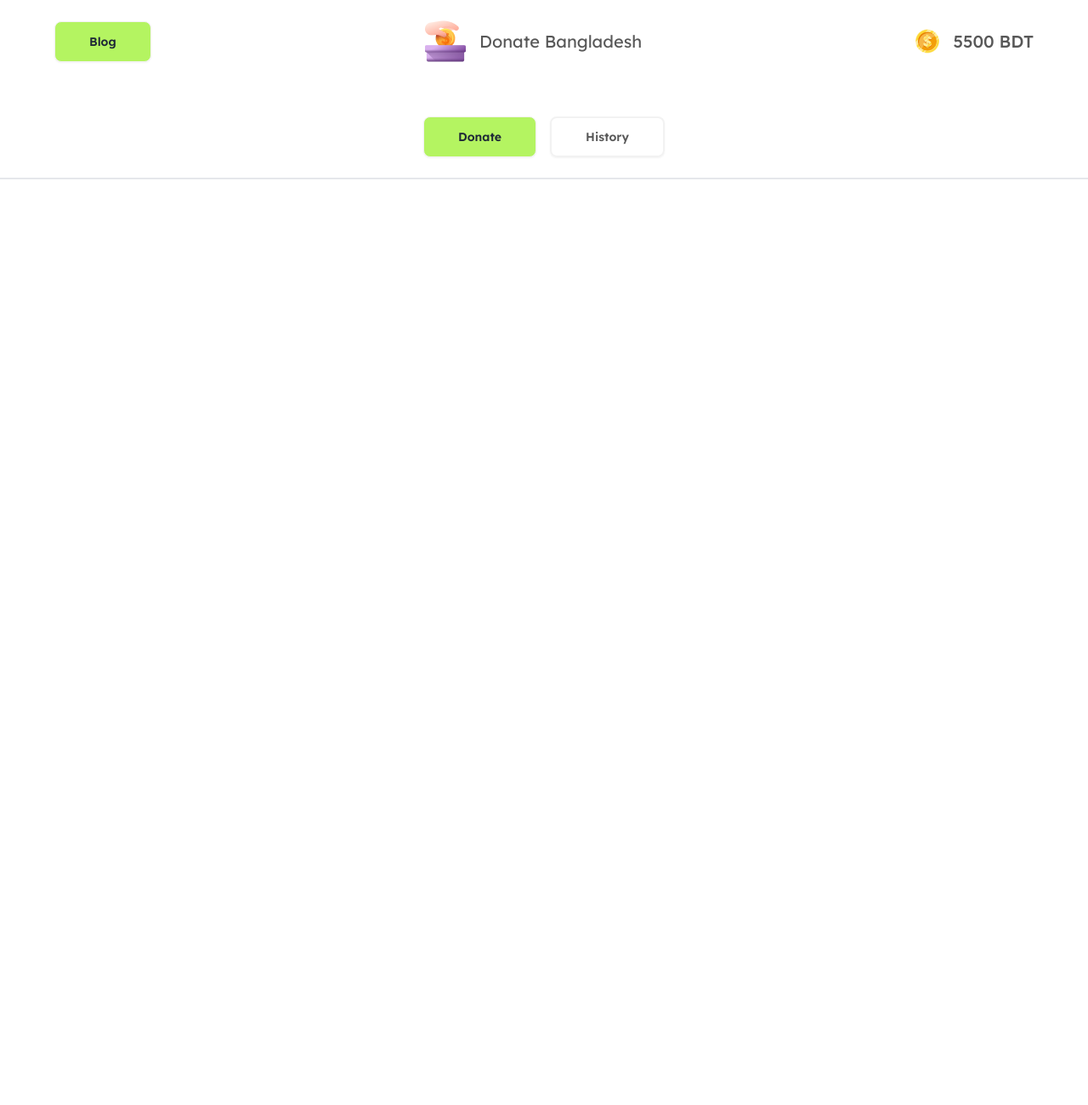
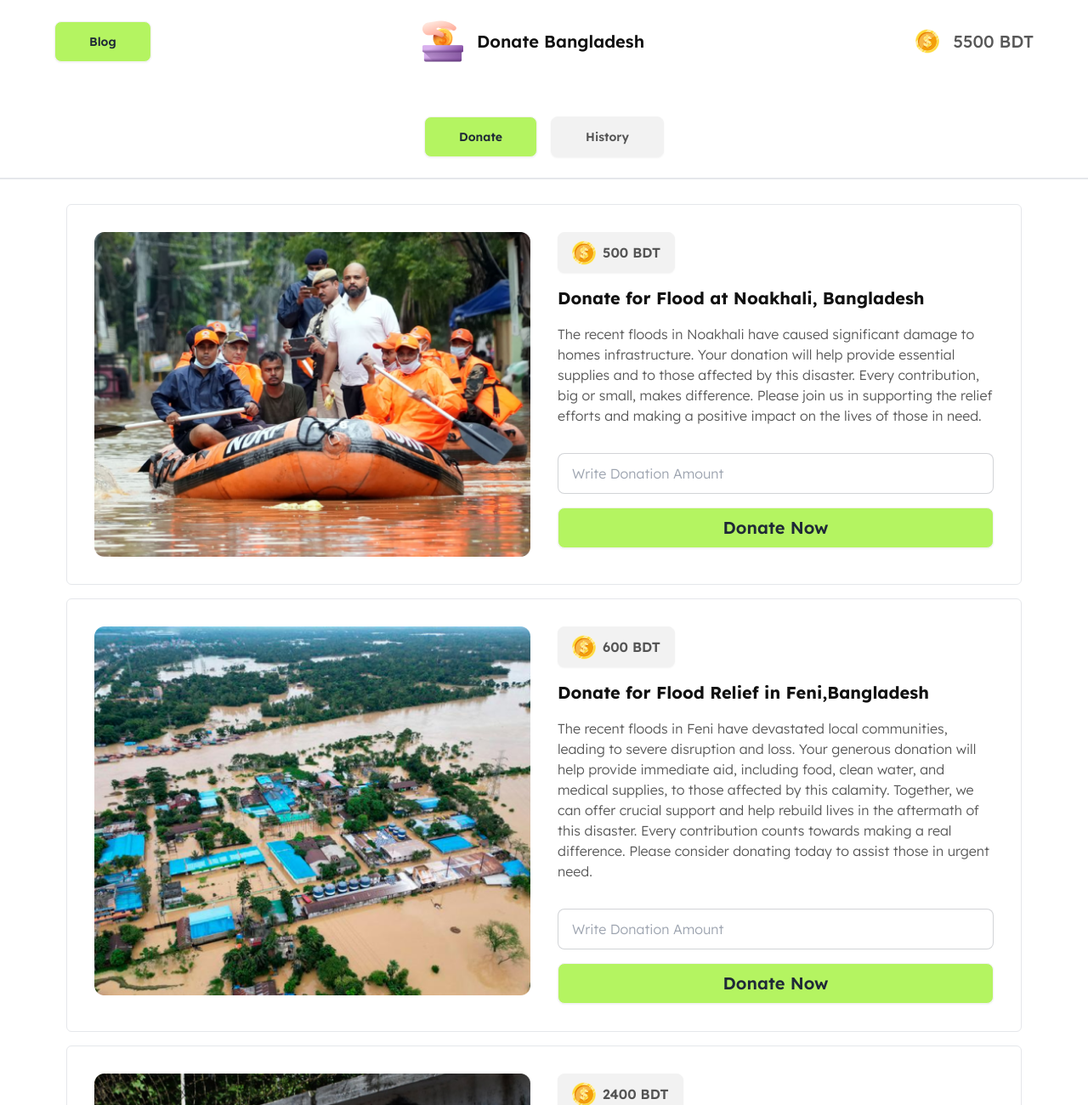
Before and after one commit to hisuvo/Assignment-5, a plain HTML site: page index.html in a window 1280 px wide. Shown: the top 1300 px of the page at 85% size. Drawn offline with nearby package versions, Linux system fonts and the light colour scheme.

Commit message:
Donation card section done

```diff
--- a/index.html
+++ b/index.html
@@ -40,14 +40,14 @@
     <header class="backdrop-blur-sm bg-white/30 px-4 md:px-16 py-6 fixed top-0 left-0 right-0 border-b-2 ">
 
         <!-- Nagivation Section Start -->
-        <nav class="flex justify-between items-center md:text-xl ">
+        <nav class="container mx-auto  flex justify-between items-center md:text-xl ">
             <!-- Nav button -->
             <button id="nav_blog_button" class="btn font-semibold px-10 bg-accent hover:bg-lime-400">Blog</button>
 
             <!-- Nav Logo -->
             <div class="flex justify-center items-center gap-4 ">
                 <p><img src="./assets/logo.png" alt="Donate log"></p>
-                <h2 class="text-secondary hidden md:block">Donate Bangladesh</h2>
+                <h2 class="text-primary font-semibold hidden md:block">Donate Bangladesh</h2>
             </div>
 
             <!-- Nav Initial Account -->
@@ -59,15 +59,90 @@
         <!-- Nagivation Section Start -->
 
          <!-- Hero Button Section Start  -->
-          <div class="flex justify-center items-center gap-4 mt-10 md:mt-16 text-xl font-semibold">
+        <div class="container mx-auto  flex justify-center items-center gap-4 mt-6 md:mt-10 lg:mt-16 text-xl font-semibold">
             <button class="btn px-10 bg-accent hover:bg-lime-400">Donate</button>
-            <button class="btn px-10 text-secondary bg-transparent border-2">History</button>
-          </div>
+            <button class="btn px-10 text-secondary">History</button>
+        </div>
          <!-- Hero Button Section End  -->
 
     </header>
 
-    <main class="max-w-[1140px] h-[1234px] mx-auto mt-64 pt-10"></main>
+    <main class="max-w-[1140px] mx-auto mt-52 md:mt-60 px-2">
+        <!-- Donate Section -->
+        <section class="space-y-4 pb-10">
+            <!-- Noakhile Foold Donate Card -->
+            <div class="grid grid-cols-1 md:grid-cols-2 gap-4 md:gap-8 p-4 md:p-8 border rounded-md">
+                <p><img class="w-full" src="/assets/noakhali.png" alt="Bangladesh Noakila District Flood Picture"></p>
+                <div class="space-y-2 md:space-y-4">
+                    <button class="btn text-base text-secondary">
+                        <img src="./assets/coin.png" alt=""> 500 BDT
+                    </button>
+                    <h2 class="text-xl font-bold text-primary">Donate for Flood at Noakhali, Bangladesh</h2>
+                    <p class="text-base font-light text-secondary"> The recent floods in Noakhali have caused significant damage to homes  infrastructure. Your donation will help provide essential supplies and  to those affected by this disaster. Every contribution, big or small, makes  difference. Please join us in supporting the relief efforts and making a positive impact on the lives of those in need.</p>
+
+                    <!-- Input Donate section  -->
+                    <div class="pt-4">
+                        <div class="form-control text-base font-light">
+                            <input type="password" placeholder="Write Donation Amount" class="input input-bordered" required />
+                        </div>
+                        <div class="form-control mt-4">
+                            <button class="btn bg-accent hover:bg-lime-400 text-xl font-semibold">Donate Now</button>
+                        </div>
+                    </div>
+                </div>
+
+            </div>
+
+            <!-- Feni Foold Donate Card -->
+            <div class="grid grid-cols-1 md:grid-cols-2 gap-4 md:gap-8 p-4 md:p-8 border rounded-md">
+                <p><img class="w-full" src="/assets/feni.png" alt="Bangladesh Noakila District Flood Picture"></p>
+                <div class="space-y-2 md:space-y-4">
+                    <button class="btn text-base text-secondary">
+                        <img src="./assets/coin.png" alt=""> 600 BDT
+                    </button>
+                    <h2 class="text-xl font-bold text-primary">Donate for Flood Relief in Feni,Bangladesh</h2>
+                    <p class="text-base font-light text-secondary">The recent floods in Feni have devastated local communities, leading to severe disruption and loss. Your generous donation will help provide immediate aid, including food, clean water, and medical supplies, to those affected by this calamity. Together, we can offer crucial support and help rebuild lives in the aftermath of this disaster. Every contribution counts towards making a real difference. Please consider donating today to assist those in urgent need.</p>
+
+                    <!-- Input Donate section  -->
+                    <div class="pt-4">
+                        <div class="form-control text-base font-light">
+                            <input type="password" placeholder="Write Donation Amount" class="input input-bordered" required />
+                        </div>
+                        <div class="form-control mt-4">
+                            <button class="btn bg-accent hover:bg-lime-400 text-xl font-semibold">Donate Now</button>
+                        </div>
+                    </div>
+                </div>
+
+            </div>
+
+            <!-- Quota Movement  Donate Card -->
+            <div class="grid grid-cols-1 md:grid-cols-2 gap-4 md:gap-8 p-4 md:p-8 border rounded-md">
+                <p><img class="w-full" src="/assets/quota-protest.png" alt="Bangladesh Noakila District Flood Picture"></p>
+                <div class="space-y-2 md:space-y-4">
+                    <button class="btn text-base text-secondary">
+                        <img src="./assets/coin.png" alt=""> 2400 BDT
+                    </button>
+                    <h2 class="text-xl font-bold text-primary">Aid for Injured in the Quota Movement</h2>
+                    <p class="text-base font-light text-secondary">The recent Quota movement has resulted in numerous injuries and significant hardship for many individuals. Your support is crucial in providing medical assistance, rehabilitation, and necessary supplies to those affected. By contributing, you help ensure that injured individuals receive the care and support they need during this challenging time. Every donation plays a vital role in alleviating their suffering and aiding in their recovery. Please consider making a donation to support these brave individuals in their time of need.</p>
+
+                    <!-- Input Donate section  -->
+                    <div class="pt-4">
+                        <div class="form-control text-base font-light">
+                            <input type="password" placeholder="Write Donation Amount" class="input input-bordered" required />
+                        </div>
+                        <div class="form-control mt-4">
+                            <button class="btn bg-accent hover:bg-lime-400 text-xl font-semibold">Donate Now</button>
+                        </div>
+                    </div>
+                </div>
+
+            </div>
+        </section>
+        <!-- Donate Section End -->
+
+
+    </main>
 
     <script src="./js/utility.js"></script>
     <script src="./js/index.js"></script>
```
